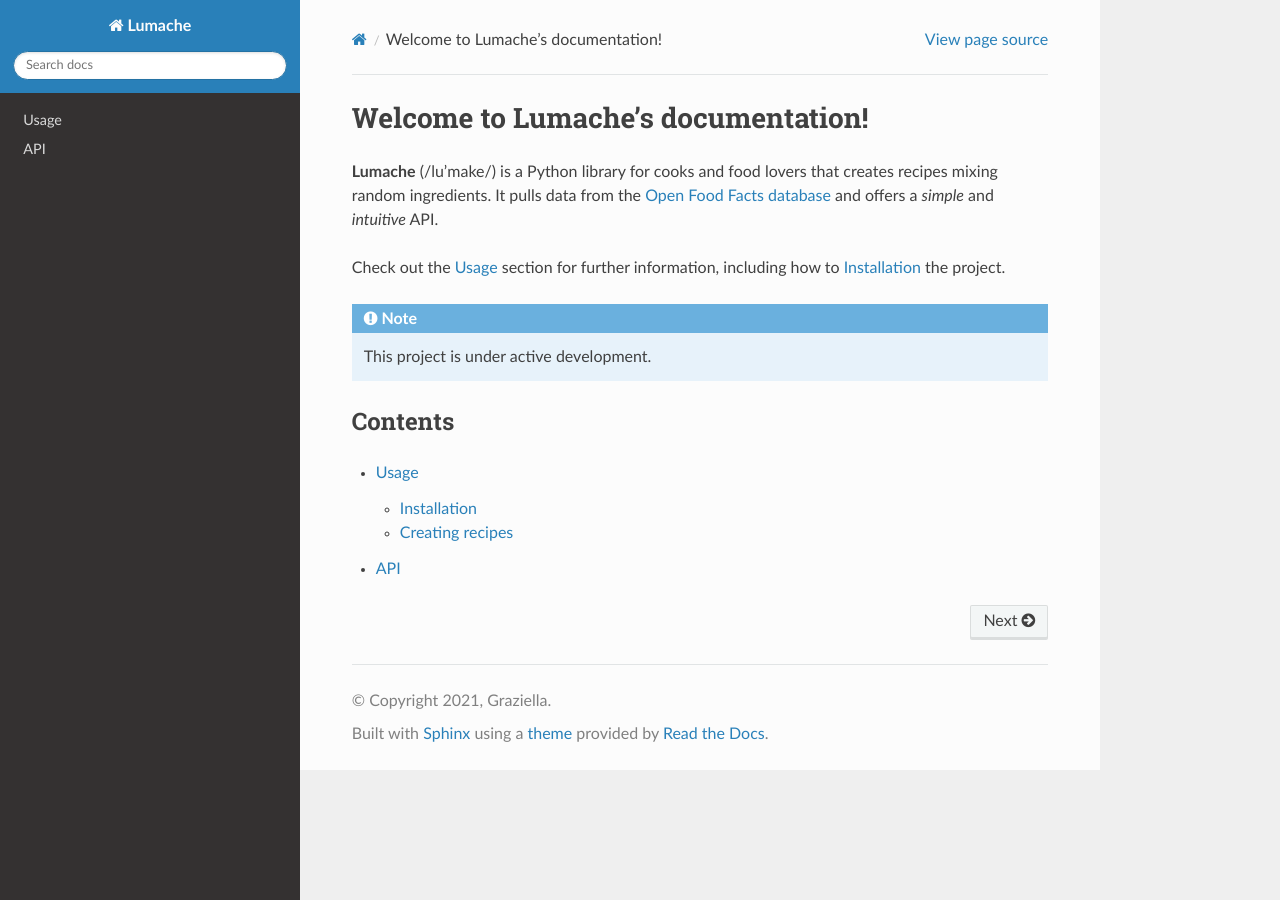
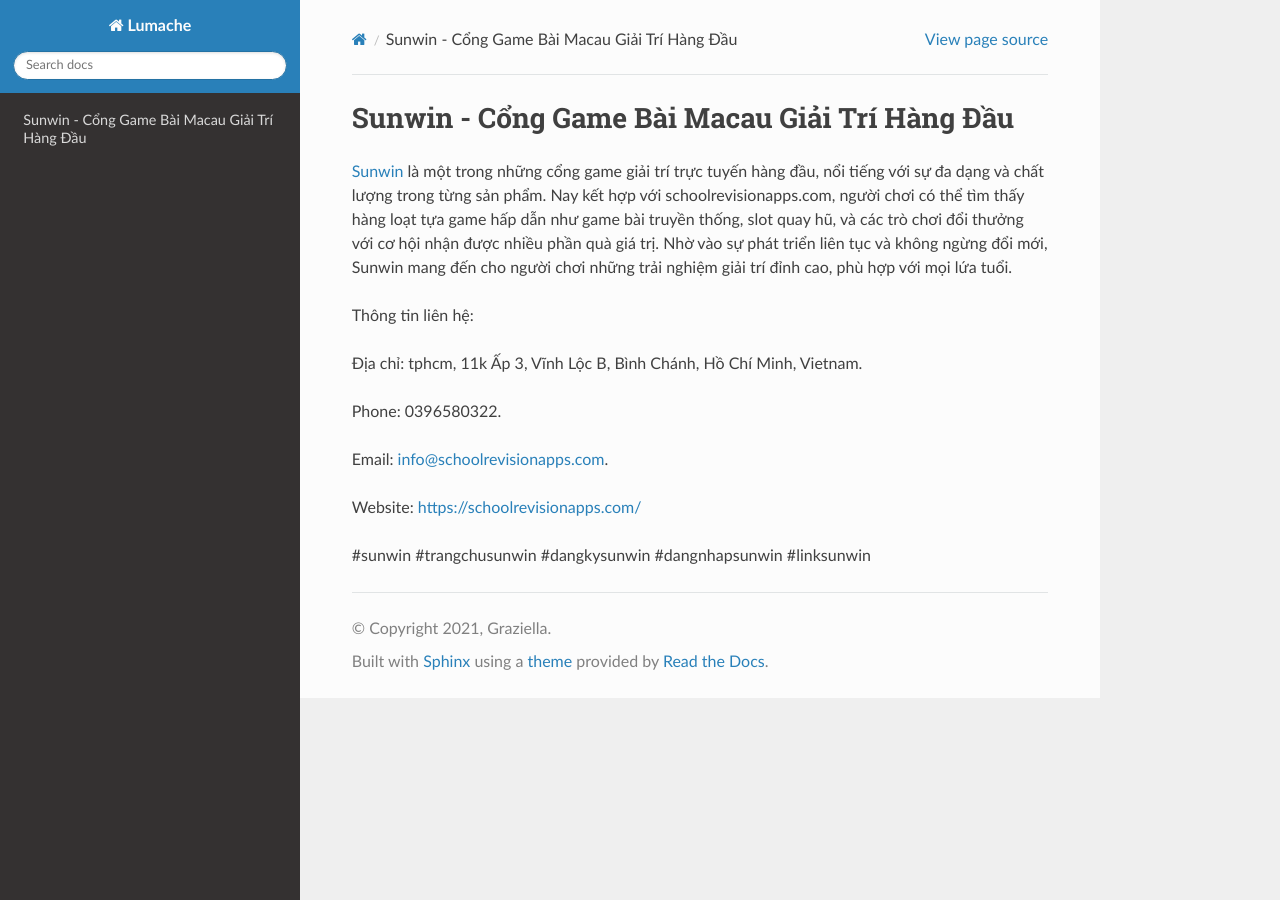
Before and after one commit to p8ebermouc/conggamesunwin, a Sphinx documentation site: the page built from docs/source/index.rst, in a window 1280 px wide. Built offline with Sphinx 7.4.7 and the Read the Docs theme 3.1.0, drawn with Linux system fonts in a browser that asks for light colours.

Commit message:
Update index.rst

```diff
--- a/docs/source/index.rst
+++ b/docs/source/index.rst
@@ -1,22 +1,16 @@
-Welcome to Lumache's documentation!
+Sunwin - Cổng Game Bài Macau Giải Trí Hàng Đầu
 ===================================
 
-**Lumache** (/lu'make/) is a Python library for cooks and food lovers
-that creates recipes mixing random ingredients.
-It pulls data from the `Open Food Facts database <https://world.openfoodfacts.org/>`_
-and offers a *simple* and *intuitive* API.
+`Sunwin <https://schoolrevisionapps.com/>`_ là một trong những cổng game giải trí trực tuyến hàng đầu, nổi tiếng với sự đa dạng và chất lượng trong từng sản phẩm. Nay kết hợp với schoolrevisionapps.com, người chơi có thể tìm thấy hàng loạt tựa game hấp dẫn như game bài truyền thống, slot quay hũ, và các trò chơi đổi thưởng với cơ hội nhận được nhiều phần quà giá trị. Nhờ vào sự phát triển liên tục và không ngừng đổi mới, Sunwin mang đến cho người chơi những trải nghiệm giải trí đỉnh cao, phù hợp với mọi lứa tuổi.
 
-Check out the :doc:`usage` section for further information, including
-how to :ref:`installation` the project.
+Thông tin liên hệ:
 
-.. note::
+Địa chỉ: tphcm, 11k Ấp 3, Vĩnh Lộc B, Bình Chánh, Hồ Chí Minh, Vietnam.
 
-   This project is under active development.
+Phone: 0396580322.
 
-Contents
---------
+Email: info@schoolrevisionapps.com.
 
-.. toctree::
+Website: https://schoolrevisionapps.com/
 
-   usage
-   api
+#sunwin #trangchusunwin #dangkysunwin #dangnhapsunwin #linksunwin
```
